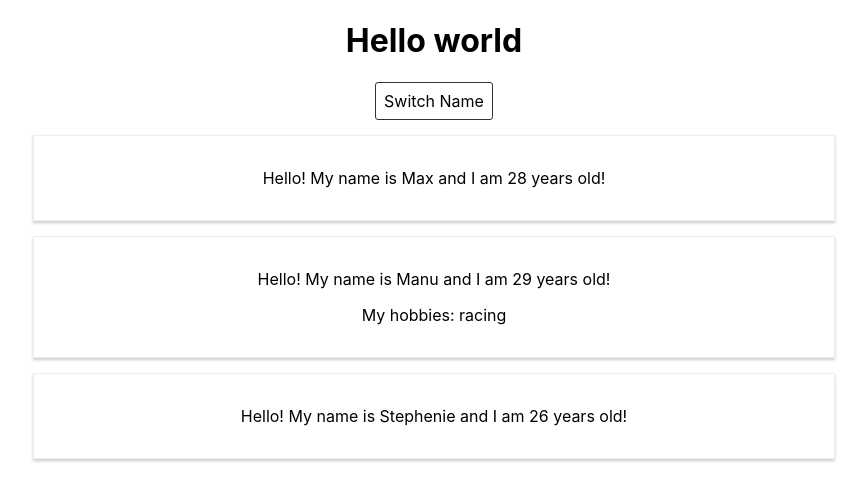
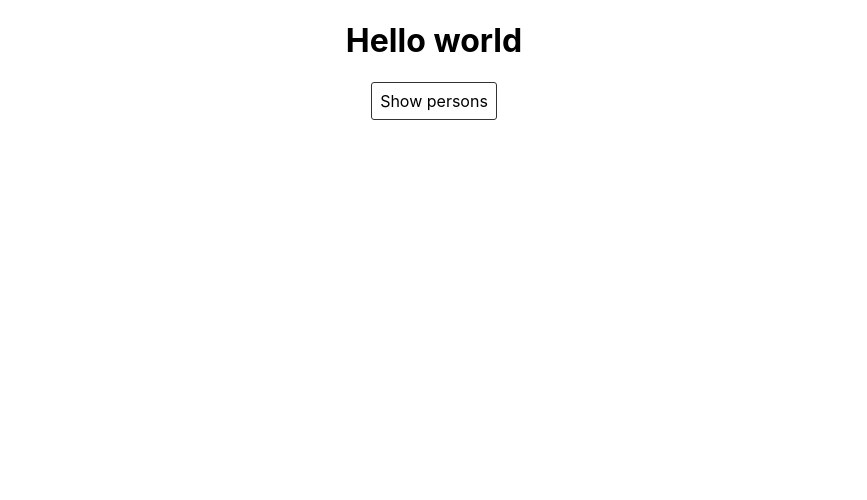
Before and after one commit to DalatCoder/learn-react-max, a React (Create React App) app in the folder 01.basic/: page / in a window 1280 px wide. Shown: the top 500 px of the page, without its empty margins (206-1073 px from the left). Built offline with nearby package versions, Linux system fonts and the light colour scheme.

Commit message:
01.Conditional rendering

```diff
--- a/01.basic/src/App.js
+++ b/01.basic/src/App.js
@@ -48,22 +48,61 @@ import Person from './Person/Person';
   */
 
 const App = () => {
-  const [state, setState] = useState({
-    persons: [
+  const [persons, setPersons] = useState([
     { name: 'Max', age: 28 },
     { name: 'Manu', age: 29 },
     { name: 'Stephenie', age: 26 }
-    ]
-  });
+  ]);
+
+  const [showPersons, setShowPersons] = useState(false);
 
   const switchNameHandler = newName => {
-    setState({
-      persons: [
+    setPersons([
       { name: newName, age: 28 },
       { name: 'Manu', age: 29 },
       { name: 'Stephenie', age: 76 }
-      ]
-    });
+    ]);
+  };
+
+  const togglePersonHandler = () => {
+    const doesShow = showPersons;
+    return setShowPersons(!doesShow);
+  };
+
+  const renderPersons = () => {
+    if (!showPersons) {
+      return null;
+    }
+
+    return (
+      <div>
+        <Person
+          onParagraphClick={switchNameHandler}
+          name={persons[0].name}
+          age={persons[0].age}
+        />
+        <Person
+          onParagraphClick={switchNameHandler}
+          name={persons[1].name}
+          age={persons[1].age}
+        >
+          My hobbies: racing
+        </Person>
+        <Person
+          onParagraphClick={switchNameHandler}
+          name={persons[2].name}
+          age={persons[2].age}
+        />
+      </div>
+    );
+  };
+
+  const renderButton = () => {
+    return (
+      <button style={style} onClick={togglePersonHandler}>
+        {showPersons ? 'Hide persons' : 'Show persons'}
+      </button>
+    );
   };
 
   const style = {
@@ -78,29 +117,8 @@ const App = () => {
   return (
     <div className="App">
       <h1>Hello world</h1>
-      <button
-        style={style}
-        onClick={switchNameHandler.bind(null, 'Maximilian')}
-      >
-        Switch Name
-      </button>
-      <Person
-        onParagraphClick={switchNameHandler}
-        name={state.persons[0].name}
-        age={state.persons[0].age}
-      />
-      <Person
-        onParagraphClick={switchNameHandler}
-        name={state.persons[1].name}
-        age={state.persons[1].age}
-      >
-        My hobbies: racing
-      </Person>
-      <Person
-        onParagraphClick={switchNameHandler}
-        name={state.persons[2].name}
-        age={state.persons[2].age}
-      />
+      {renderButton()}
+      {renderPersons()}
     </div>
   );
 };
```
Lines whose indentation alone changed are shown as unchanged.
